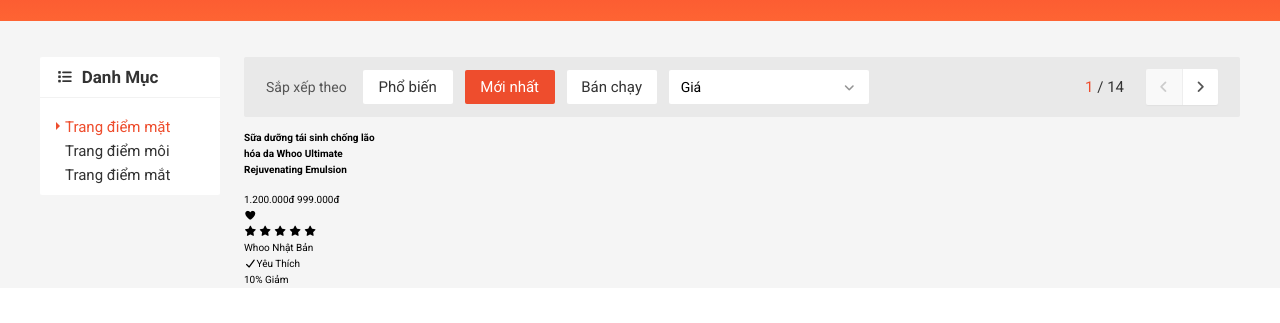
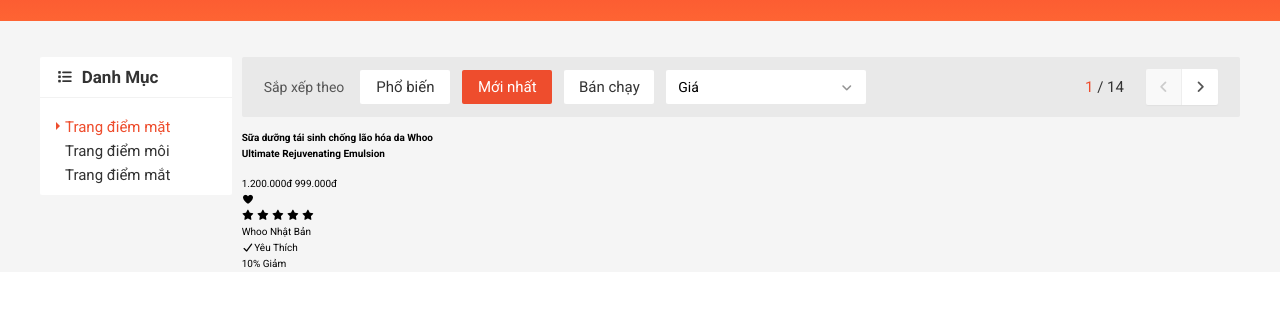
Before and after one commit to lhaquoc/f8-shop, a plain HTML site: page index.html in a window 1280 px wide. Shown: the part 99-422 px from the top of the page. Drawn offline with nearby package versions, Linux system fonts and the light colour scheme; grey boxes are pictures that could not be loaded.

Commit message:
- css for products - fix bugs

```diff
--- a/assets/css/base.css
+++ b/assets/css/base.css
@@ -6,7 +6,9 @@
   --border-color: #dbdbdb;
   --header-height: 120px;
   --navbar-height: 34px;
-    --header-with-search-height: calc( var(--header-height) - var(--navbar-height));
+  --header-with-search-height: calc(
+    var(--header-height) - var(--navbar-height)
+  );
 }
 
 * {
@@ -21,7 +23,6 @@ html {
   font-family: "Roboto", sans-serif;
   box-sizing: border-box;
 }
-
 
 /* Responsive */
 
@@ -38,19 +39,24 @@ html {
 .grid__row {
   display: flex;
   flex-wrap: wrap;
-    margin-left: -12px;
-    margin-right: -12px;
+  margin-left: -5px;
+  margin-right: -5px;
 }
 
 .grid__column-2 {
-    padding-left: 12px;
-    padding-right: 12px;
+  padding-left: 5px;
+  padding-right: 5px;
   width: 16.6667%;
 }
 
+.grid__column-2-4 {
+  padding-left: 5px;
+  padding-right: 5px;
+  width: 20%;
+}
 .grid__column-10 {
-    padding-left: 12px;
-    padding-right: 12px;
+  padding-left: 5px;
+  padding-right: 5px;
   width: 83.3334%;
 }
 
@@ -58,7 +64,6 @@ p {
   /* font-size: 1rem; */
   font-size: 1.6rem;
 }
-
 
 /* Animations */
 
@@ -79,7 +84,6 @@ p {
     transform: scale(var(--growth-to));
   }
 }
-
 
 /* Modal */
 
@@ -108,7 +112,6 @@ p {
   z-index: 1;
   animation: growth linear 0.1s;
 }
-
 
 /* button style */
 
@@ -149,7 +152,6 @@ p {
   color: var(--white-color);
   background-color: var(--primary-color);
 }
-
 
 /* Selection */
 
--- a/assets/css/main.css
+++ b/assets/css/main.css
@@ -69,7 +69,8 @@
   right: 8px;
 }
 
-.header__navbar-user-item {}
+.header__navbar-user-item {
+}
 
 .header__navbar-user-item--seperate {
   border-top: 1px solid rgba(0, 0, 0, 0.05);
@@ -167,7 +168,6 @@
   color: var(--white-color);
 }
 
-
 /* Header QR code */
 
 .header__qr {
@@ -213,7 +213,6 @@
 .header__qr-download-img {
   height: 15px;
 }
-
 
 /* Header notification */
 
@@ -344,7 +343,6 @@
   text-align: center;
 }
 
-
 /* Authen modal */
 
 .auth-form {
@@ -378,7 +376,6 @@
   color: var(--primary-color);
   cursor: pointer;
 }
-
 
 /* .auth-form__form {} */
 
@@ -475,7 +472,6 @@
   color: var(--primary-color);
 }
 
-
 /* Header with search */
 
 .header-with-search {
@@ -492,7 +488,6 @@
 .header__logo-img {
   width: 120px;
 }
-
 
 /* Header Cart */
 
@@ -672,7 +667,6 @@
   background-color: #f05d41;
 }
 
-
 /* Header Search */
 
 .header__search {
@@ -701,7 +695,7 @@
   border-radius: 3px;
 }
 
-.header__search-input:focus~.header__search-history {
+.header__search-input:focus ~ .header__search-history {
   display: block;
 }
 
@@ -809,7 +803,6 @@
   display: inline-block;
 }
 
-
 /* Search history */
 
 .header__search-history {
@@ -855,7 +848,6 @@
   line-height: 38px;
 }
 
-
 /* App container */
 
 .app__container {
@@ -892,7 +884,8 @@
   margin-left: 9px;
 }
 
-.category-item {}
+.category-item {
+}
 
 .category-item--active .category-item__link {
   color: var(--primary-color);
@@ -923,7 +916,6 @@
   right: -4px;
   color: var(--primary-color);
 }
-
 
 /* Home sort and filter */
 
@@ -997,3 +989,37 @@
   font-size: 1.4rem;
   color: #555;
 }
+
+/* products */
+.product-item {
+}
+.product-item__img {
+}
+.product-item__name {
+}
+.product-item__price {
+}
+.product-item__price-old {
+}
+.product-item__price-current {
+}
+.product-item__action {
+}
+.product-item__action-like {
+}
+.product-item__rating {
+}
+.product-item__origin {
+}
+.product-item__brand {
+}
+.product-item__origin-name {
+}
+.product-item__favorite {
+}
+.product-item__saleoff {
+}
+.product-item__saleoff-percent {
+}
+.product-item__saleoff-label {
+}
--- a/index.html
+++ b/index.html
@@ -321,21 +321,21 @@
                         <div class="home-product">
                             <!-- Grid -> Row -> column -->
                             <div class="grid__row">
-                                <div class="grid__column-2">
+                                <div class="grid__column-2-4">
                                     <!-- product item -->
-                                    <div class="home-product-item">
-                                        <div class="home-product-item__img" style="background-image: url(https://img.abaha.vn/photos/resized/320x/83-1619498813-myphamohui-lgvina.png);"></div>
-                                        <h4 class="home-product-item__name">Sữa dưỡng tái sinh chống lão hóa da Whoo Ultimate Rejuvenating Emulsion</h4>
-                                        <div class="home-product-item__price">
-                                            <span class="home-product-item__price-old">1.200.000đ</span>
-                                            <span class="home-product-item__price-current">999.000đ</span>
+                                    <div class="product-item">
+                                        <div class="product-item__img" style="background-image: url(https://img.abaha.vn/photos/resized/320x/83-1619498813-myphamohui-lgvina.png);"></div>
+                                        <h4 class="product-item__name">Sữa dưỡng tái sinh chống lão hóa da Whoo Ultimate Rejuvenating Emulsion</h4>
+                                        <div class="product-item__price">
+                                            <span class="product-item__price-old">1.200.000đ</span>
+                                            <span class="product-item__price-current">999.000đ</span>
                                         </div>
-                                        <div class="home-product-item__action">
-                                            <span class="home-product-item__action-like">
+                                        <div class="product-item__action">
+                                            <span class="product-item__action-like">
                                                 <i class="fas fa-heart"></i>
                                                 <!-- <i class="far fa-heart"></i> -->
                                             </span>
-                                            <div class="home-product-item__rating">
+                                            <div class="product-item__rating">
                                                 <i class="fas fa-star"></i>
                                                 <i class="fas fa-star"></i>
                                                 <i class="fas fa-star"></i>
@@ -343,16 +343,16 @@
                                                 <i class="fas fa-star"></i>
                                             </div>
                                         </div>
-                                        <div class="home-product-item__origin">
-                                            <span class="home-product-item__brand">Whoo</span>
-                                            <span class="home-product-item__origin-name">Nhật Bản</span>
+                                        <div class="product-item__origin">
+                                            <span class="product-item__brand">Whoo</span>
+                                            <span class="product-item__origin-name">Nhật Bản</span>
                                         </div>
-                                        <div class="home-product-item__favorite">
+                                        <div class="product-item__favorite">
                                             <i class="fas fa-check"></i>Yêu Thích
                                         </div>
-                                        <div class="home-product-item__saleoff">
-                                            <span class="home-product-item__saleoff-percent">10%</span>
-                                            <span class="home-product-item__saleoff-label">Giảm</span>
+                                        <div class="product-item__saleoff">
+                                            <span class="product-item__saleoff-percent">10%</span>
+                                            <span class="product-item__saleoff-label">Giảm</span>
                                         </div>
                                     </div>
                                 </div>
```
Lines whose indentation alone changed are shown as unchanged.
